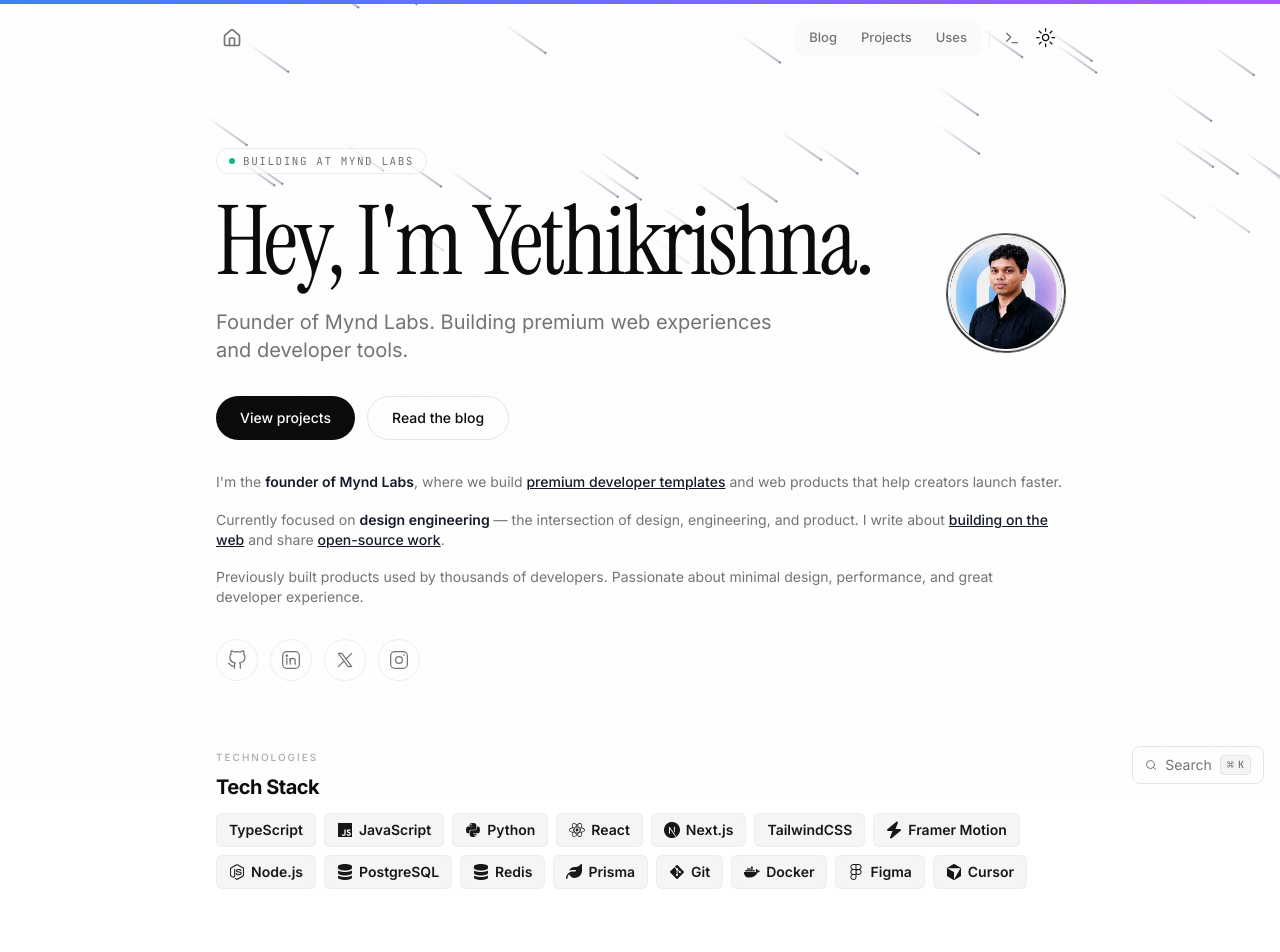
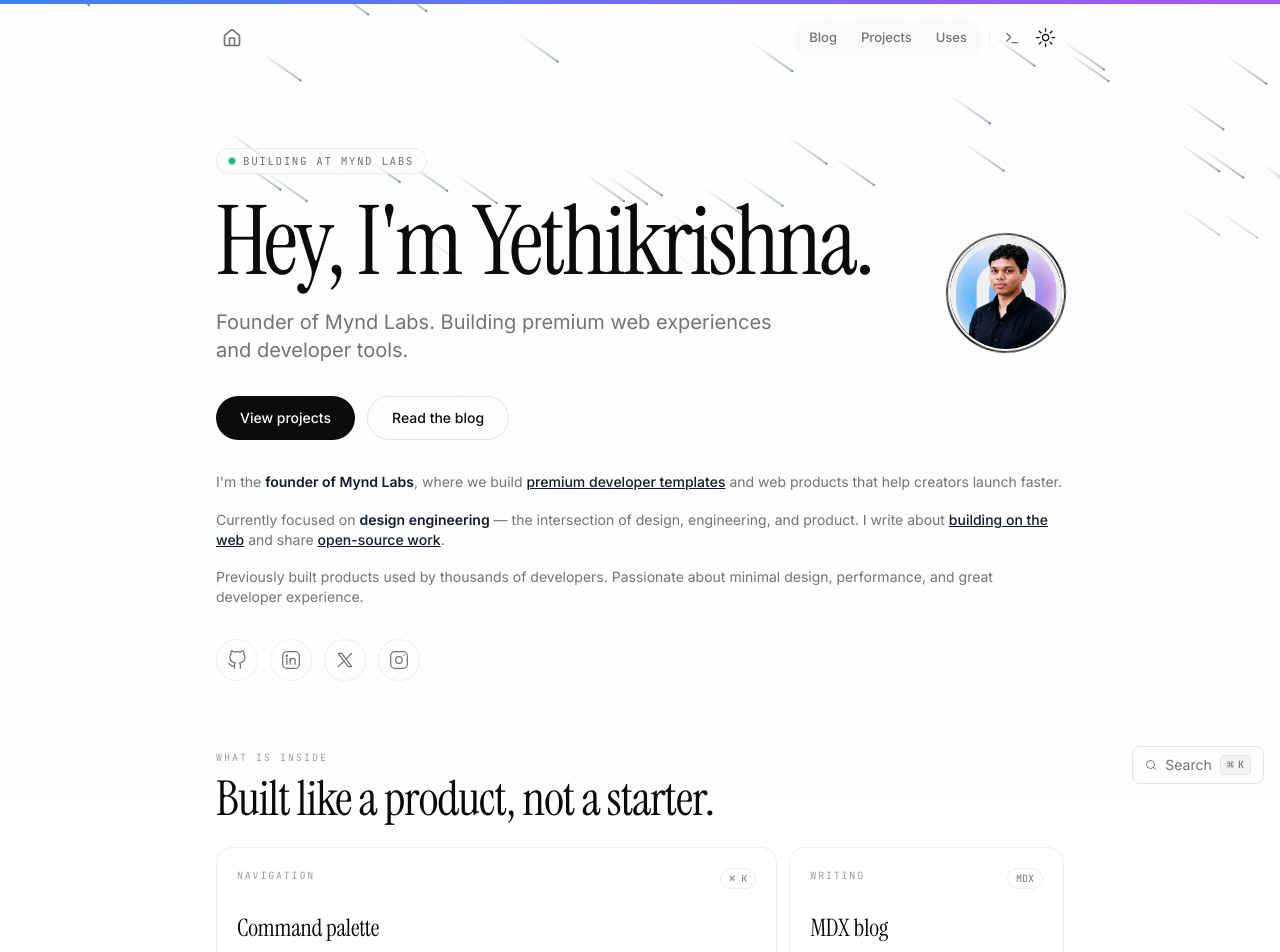
Before and after one commit to yethikrishna/dev-portfolio-template, a Next.js app: page / in a window 1280 px wide. Shown: the top 952 px of the page. Built offline with nearby package versions, Linux system fonts and the light colour scheme.

Commit message:
Design pass 2: add feature bento to home

```diff
--- a/src/app/page.tsx
+++ b/src/app/page.tsx
@@ -14,6 +14,7 @@
 import ShinyButton from "@/components/ui/shiny-button";
 import { FontAwesomeIcon } from "@fortawesome/react-fontawesome";
 import { FlipAvatar } from "@/components/flip-avatar";
+import { FeatureBento } from "@/components/feature-bento";
 
 const BLUR_FADE_DELAY = 0.04;
 
@@ -158,6 +159,8 @@
           </div>
         </section>
 
+
+        <FeatureBento />
 
         {/* ─── SKILLS ─── */}
         <section id="skills">
```
